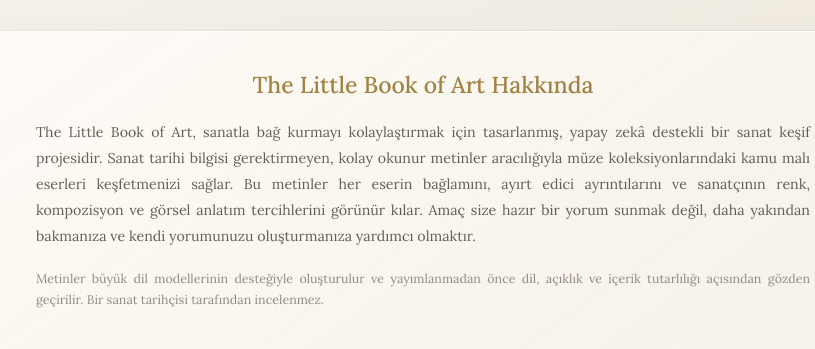
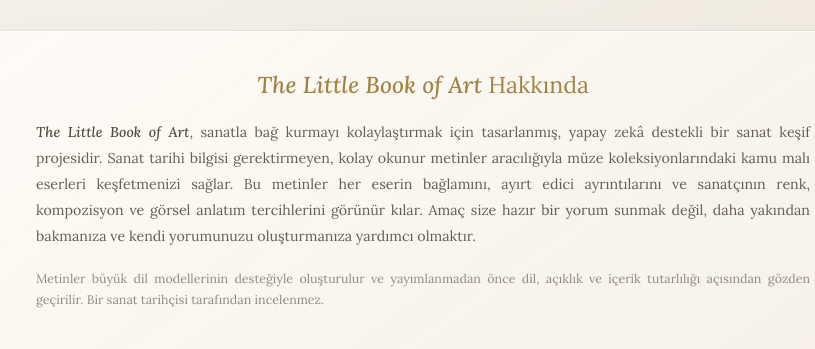
Before and after one commit to aslicu/the-little-book-of-art, a plain HTML site: page index.html in a window 1280 px wide. Shown: the part 367-716 px from the top of the page, 217-1032 px from the left. Drawn offline with Linux system fonts and the light colour scheme; no server answers.

Commit message:
Update index.html

```diff
--- a/index.html
+++ b/index.html
@@ -725,8 +725,21 @@
       color: rgba(151, 117, 48, 0.90);
       font-family: "Lora", Georgia, serif;
       font-size: clamp(1.20rem, 1.8vw, 1.48rem);
+      font-weight: 400;
+      line-height: 1.25;
+    }
+
+    .about-project-name {
+      font-style: italic;
       font-weight: 500;
-      line-height: 1.25;
+      letter-spacing: 0.004em;
+    }
+
+    .about-inline-project-name {
+      font-style: italic;
+      font-weight: 500;
+      color: rgba(72, 66, 58, 0.96);
+      letter-spacing: 0.002em;
     }
 
     .about-text {
@@ -977,7 +990,7 @@
     </section>
 
     <section class="about-section" aria-labelledby="about-title">
-      <h2 id="about-title" class="about-title">The Little Book of Art Hakkında</h2>
+      <h2 id="about-title" class="about-title"><span class="about-project-name">The Little Book of Art</span> Hakkında</h2>
       <p id="about-text-1" class="about-text"></p>
       <p id="about-text-2" class="about-text"></p>
     </section>
@@ -1030,8 +1043,8 @@
         untitled: 'İsimsiz Eser',
         unknownArtist: 'Sanatçı bilinmiyor',
         noDescription: 'Bu eser için henüz bir açıklama bulunmuyor.',
-        aboutTitle: 'The Little Book of Art Hakkında',
-        aboutText1: 'The Little Book of Art, sanatla bağ kurmayı kolaylaştırmak için tasarlanmış, yapay zekâ destekli bir sanat keşif projesidir. Sanat tarihi bilgisi gerektirmeyen, kolay okunur metinler aracılığıyla müze koleksiyonlarındaki kamu malı eserleri keşfetmenizi sağlar. Bu metinler her eserin bağlamını, ayırt edici ayrıntılarını ve sanatçının renk, kompozisyon ve görsel anlatım tercihlerini görünür kılar. Amaç size hazır bir yorum sunmak değil, daha yakından bakmanıza ve kendi yorumunuzu oluşturmanıza yardımcı olmaktır.',
+        aboutTitle: '<span class="about-project-name">The Little Book of Art</span> Hakkında',
+        aboutText1: '<span class="about-inline-project-name">The Little Book of Art</span>, sanatla bağ kurmayı kolaylaştırmak için tasarlanmış, yapay zekâ destekli bir sanat keşif projesidir. Sanat tarihi bilgisi gerektirmeyen, kolay okunur metinler aracılığıyla müze koleksiyonlarındaki kamu malı eserleri keşfetmenizi sağlar. Bu metinler her eserin bağlamını, ayırt edici ayrıntılarını ve sanatçının renk, kompozisyon ve görsel anlatım tercihlerini görünür kılar. Amaç size hazır bir yorum sunmak değil, daha yakından bakmanıza ve kendi yorumunuzu oluşturmanıza yardımcı olmaktır.',
         aboutText2: 'Metinler büyük dil modellerinin desteğiyle oluşturulur ve yayımlanmadan önce dil, açıklık ve içerik tutarlılığı açısından gözden geçirilir. Bir sanat tarihçisi tarafından incelenmez.'
       },
       en: {
@@ -1048,8 +1061,8 @@
         untitled: 'Untitled Artwork',
         unknownArtist: 'Unknown artist',
         noDescription: 'No description is available for this artwork yet.',
-        aboutTitle: 'About The Little Book of Art',
-        aboutText1: 'The Little Book of Art is an AI-assisted art discovery project designed to make it easier to connect with art. It lets you explore public-domain works from museum collections through easy-to-read texts that require no prior knowledge of art history. These texts bring each artwork’s context, distinctive details, and the artist’s choices in color, composition, and visual storytelling into view. The aim is not to give you a ready-made interpretation, but to help you look more closely and form your own.',
+        aboutTitle: 'About <span class="about-project-name">The Little Book of Art</span>',
+        aboutText1: '<span class="about-inline-project-name">The Little Book of Art</span> is an AI-assisted art discovery project designed to make it easier to connect with art. It lets you explore public-domain works from museum collections through easy-to-read texts that require no prior knowledge of art history. These texts bring each artwork’s context, distinctive details, and the artist’s choices in color, composition, and visual storytelling into view. The aim is not to give you a ready-made interpretation, but to help you look more closely and form your own.',
         aboutText2: 'Texts are created with the support of large language models and reviewed for language, clarity, and content consistency before publication. They are not reviewed by an art historian.'
       }
     };
@@ -1706,8 +1719,8 @@
       ui.languageToggle.title = t('chooseLanguage');
       ui.zoomClose.setAttribute('aria-label', t('close'));
       ui.zoomClose.title = t('close');
-      ui.aboutTitle.textContent = t('aboutTitle');
-      ui.aboutText1.textContent = t('aboutText1');
+      ui.aboutTitle.innerHTML = t('aboutTitle');
+      ui.aboutText1.innerHTML = t('aboutText1');
       ui.aboutText2.textContent = t('aboutText2');
 
       ui.languageOptions.forEach(option => {
```
